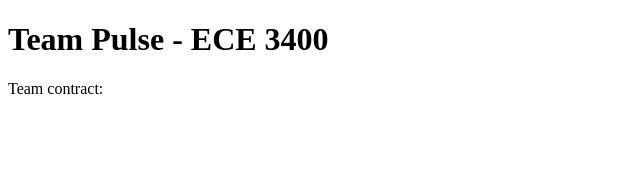
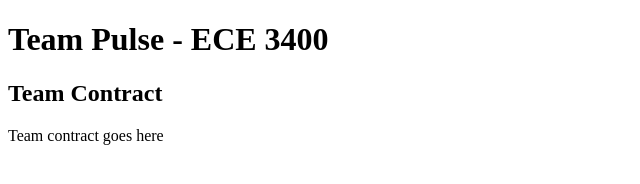
Before and after one commit to alexhatzis64/pulse-3400.github.io, a plain HTML site: page index.html in a window 1280 px wide. Shown: the whole page, without its empty margins (0-640 px from the left). Drawn offline with Linux system fonts and the light colour scheme.

Commit message:
updated heading

```diff
--- a/index.html
+++ b/index.html
@@ -9,7 +9,8 @@
 
 <body>
   <h1>Team Pulse - ECE 3400</h1>
-  <p>Team contract:</p>
+    <h2> Team Contract </h2>
+      <p>Team contract goes here</p>
 </body>
 
 </html>
```
